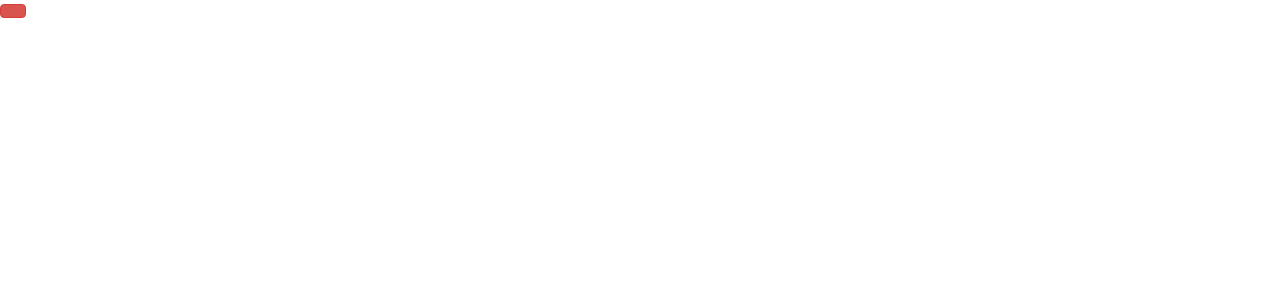
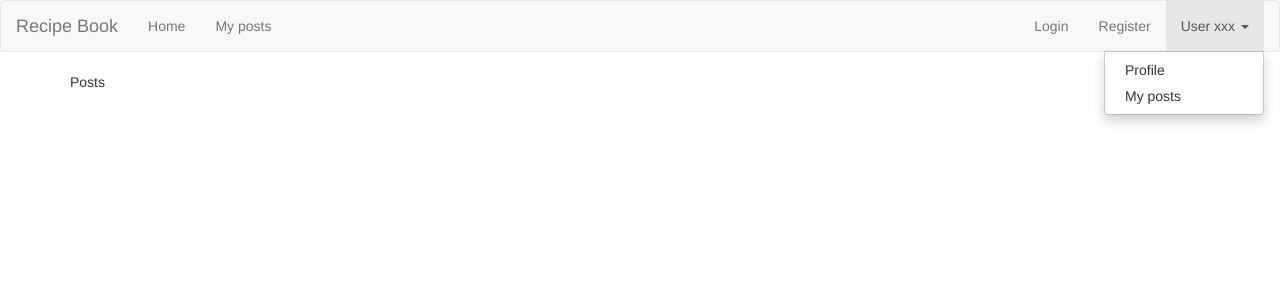
Before and after one commit to andresito1969/foroum-fakeapi, an Angular app: page / in a window 1280 px wide. Shown: the top 300 px of the page. Built offline with nearby package versions, Linux system fonts and the light colour scheme.

Commit message:
[COMPONENT NAV] ADDED NAV NOT WORKING ATM

```diff
--- a/src/app/app.component.html
+++ b/src/app/app.component.html
@@ -1 +1,8 @@
-<button class="btn btn-danger"></button>
+<app-navheader></app-navheader>
+<div class="container">
+  <div class="row">
+    <div class="col-md-12">
+      Posts
+    </div>
+  </div>
+</div>
--- a/src/app/app.module.ts
+++ b/src/app/app.module.ts
@@ -2,10 +2,12 @@ import { NgModule } from '@angular/core';
 import { BrowserModule } from '@angular/platform-browser';
 
 import { AppComponent } from './app.component';
+import { NavheaderComponent } from './navheader/navheader.component';
 
 @NgModule({
   declarations: [
-    AppComponent
+    AppComponent,
+    NavheaderComponent
   ],
   imports: [
     BrowserModule
--- /dev/null
+++ b/src/app/navheader/navheader.component.html
@@ -0,0 +1,25 @@
+<nav class="navbar navbar-default">
+    <div class="container-fluid">
+        <div class="navbar-header">
+            <a href="#" class="navbar-brand">Recipe Book</a>
+        </div>
+
+        <div class="collapse navbar-collapse">
+            <ul class="nav navbar-nav">
+                <li><a href="#">Home</a></li>
+                <li><a href="#">My posts</a></li>
+            </ul>
+            <ul class="nav navbar-nav navbar-right">
+                <li><a href="#">Login</a></li>
+                <li><a href="#">Register</a></li>
+                <li class="dropdown open">
+                    <a href="#" class="dropdown-toggle" role="button">User xxx <span class="caret"></span></a>
+                    <ul class="dropdown-menu">
+                        <li><a href="#">Profile</a></li>
+                        <li><a href="#">My posts</a></li>
+                    </ul>
+                </li>
+            </ul>
+        </div>
+    </div>
+</nav>
```
Also changed, not shown: src/app/navheader/navheader.component.ts (added, +10 -0 lines), src/app/navheader/navheader.component.css (added), 1 other file (tests, documents, lock files or other folders).
